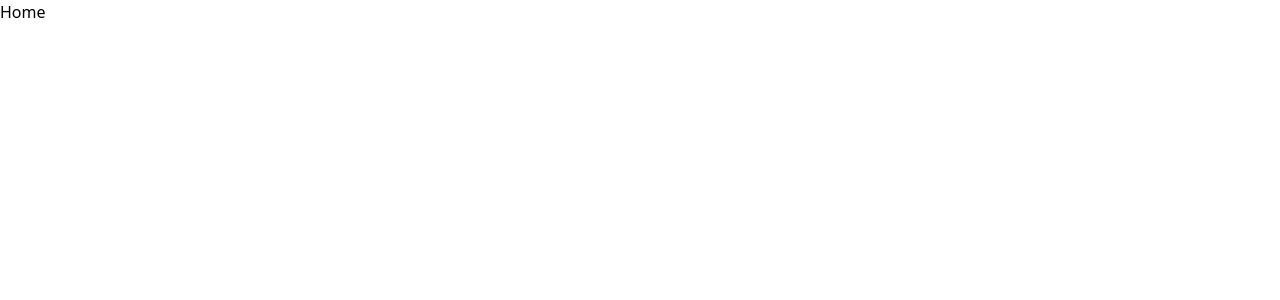
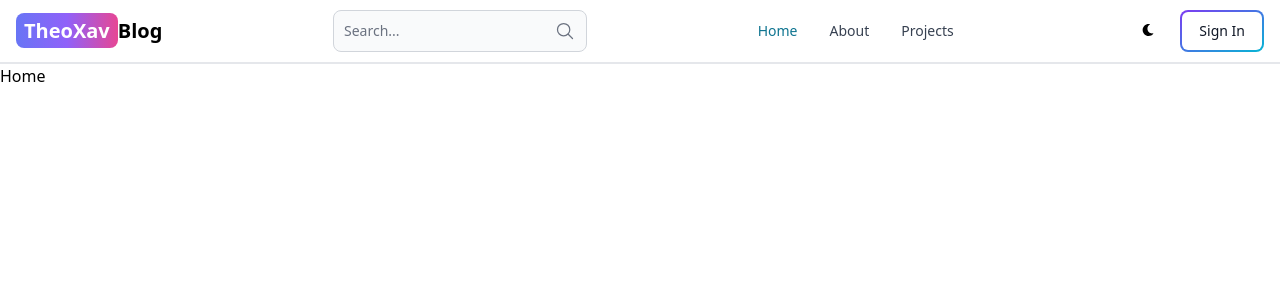
Before and after one commit to theoxav/mern-blog, a React app in the folder client/: page / in a window 1280 px wide. Shown: the top 300 px of the page. Built offline with nearby package versions, Linux system fonts and the light colour scheme; the HTML template or start-up script is replaced by a standard one.

Commit message:
Create the header section

```diff
--- a/client/package.json
+++ b/client/package.json
@@ -10,8 +10,10 @@
     "preview": "vite preview"
   },
   "dependencies": {
+    "flowbite-react": "^0.10.1",
     "react": "^18.3.1",
     "react-dom": "^18.3.1",
+    "react-icons": "^5.3.0",
     "react-router-dom": "^6.26.1"
   },
   "devDependencies": {
--- a/client/src/App.jsx
+++ b/client/src/App.jsx
@@ -5,10 +5,12 @@
 import Signup from "./pages/Signup";
 import Dashboard from "./pages/Dashboard";
 import Projects from "./pages/Projects";
+import Header from "./components/Header";
 
 export default function App() {
   return (
     <BrowserRouter>
+      <Header />
       <Routes>
         <Route path="/" element={<Home />} />
         <Route path="/about" element={<About />} />
--- /dev/null
+++ b/client/src/components/Header.jsx
@@ -0,0 +1,55 @@
+import { Button, Navbar, TextInput } from "flowbite-react";
+import { Link, useLocation } from "react-router-dom";
+import { IoSearchOutline } from "react-icons/io5";
+import { FaMoon } from "react-icons/fa";
+
+export default function Header() {
+  const path = useLocation().pathname;
+
+  return (
+    <Navbar className="border-b-2">
+      <Link
+        to="/"
+        className="self-center whitespace-nowrap text-sm sm:text-xl font-semibold dark:text-white"
+      >
+        <span className="px-2 py-1 bg-gradient-to-r from-indigo-500 via-purple-500 to-pink-500 rounded-lg text-white">
+          TheoXav
+        </span>
+        Blog
+      </Link>
+      <form>
+        <TextInput
+          type="text"
+          placeholder="Search..."
+          rightIcon={IoSearchOutline}
+          className="hidden lg:inline"
+        />
+      </form>
+      <Button className="w-12 h-10 lg:hidden" color="gray">
+        <IoSearchOutline />
+      </Button>
+      <div className="flex gap-2 md:order-2">
+        <Button className="w-12 h-10 hidden sm:inline" color="grey" pill>
+          <FaMoon />
+        </Button>
+        <Link to="/sign-in">
+          <Button gradientDuoTone="purpleToBlue" outline>
+            Sign In
+          </Button>
+        </Link>
+        <Navbar.Toggle />
+      </div>
+      <Navbar.Collapse>
+        <Navbar.Link active={path === "/"} as={"div"}>
+          <Link to="/">Home</Link>
+        </Navbar.Link>
+        <Navbar.Link active={path === "/about"} as={"div"}>
+          <Link to="/about">About</Link>
+        </Navbar.Link>
+        <Navbar.Link active={path === "/projects"} as={"div"}>
+          <Link to="/projects">Projects</Link>
+        </Navbar.Link>
+      </Navbar.Collapse>
+    </Navbar>
+  );
+}
--- a/client/tailwind.config.js
+++ b/client/tailwind.config.js
@@ -1,8 +1,10 @@
+// eslint-disable-next-line no-undef
+const flowbite = require("flowbite-react/tailwind");
 /** @type {import('tailwindcss').Config} */
 export default {
-  content: ["./index.html", "./src/**/*.{js,ts,jsx,tsx}"],
+  content: ["./index.html", "./src/**/*.{js,ts,jsx,tsx}", flowbite.content()],
   theme: {
     extend: {},
   },
-  plugins: [],
+  plugins: [flowbite.plugin()],
 };
```
Also changed, not shown: 1 other file (tests, documents, lock files or other folders).
